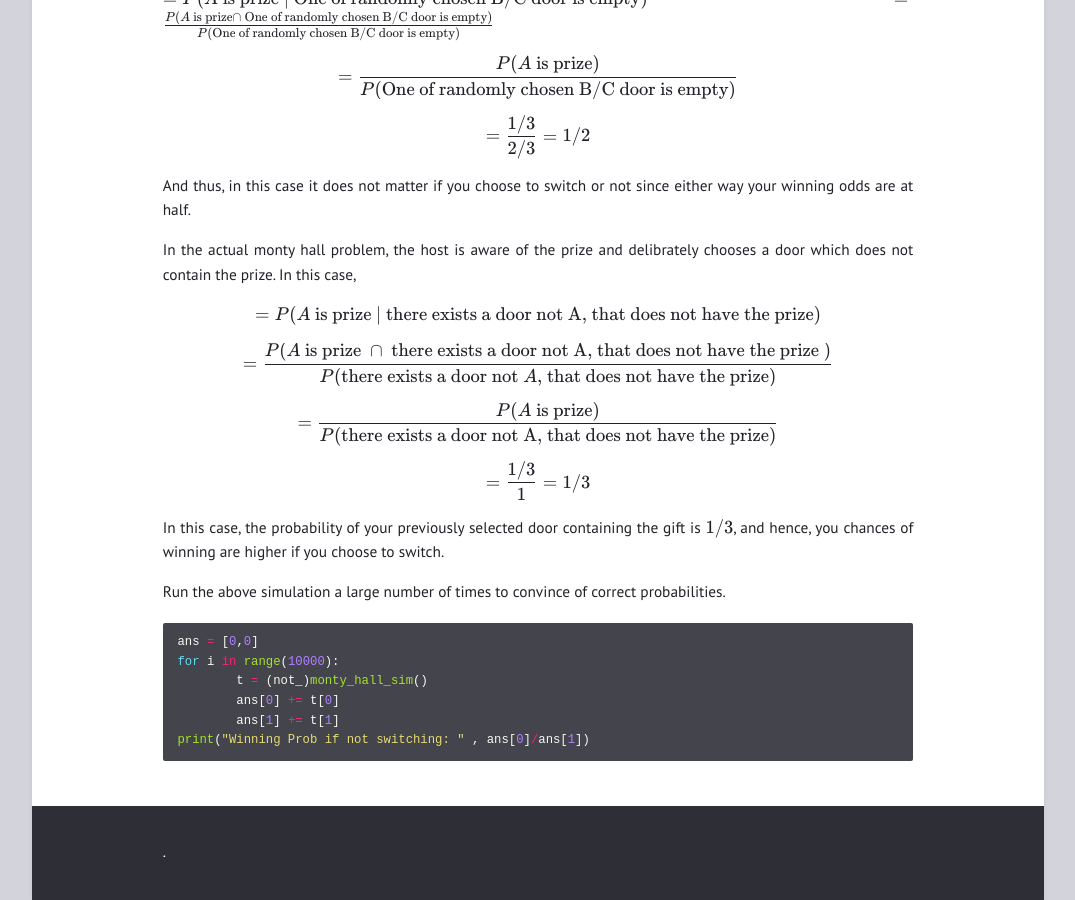
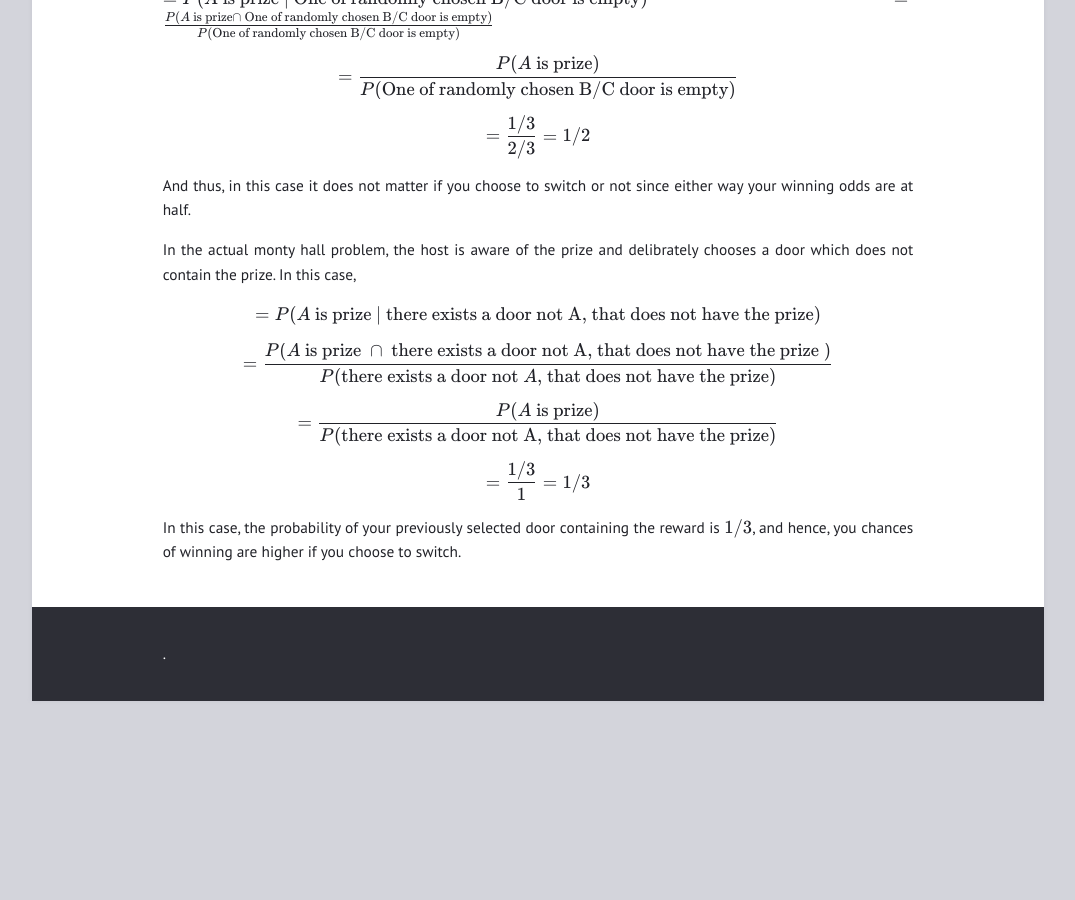
Before and after one commit to ayushbatra/ayushbatra.github.io, a Jekyll site: the page built from _posts/2023-01-02-monty-hall-problem.md, in a window 1280 px wide and 900 px high, scrolled down 1897 px. Shown: the whole window, without its empty margins (102-1177 px from the left). Built offline with Jekyll 4.4.1, drawn with Linux system fonts in a browser that asks for light colours; after the commit the page ends 2598 px from its top, so only the background shows below that.

Commit message:
Update 2023-01-02-monty-hall-problem.md

```diff
--- a/_posts/2023-01-02-monty-hall-problem.md
+++ b/_posts/2023-01-02-monty-hall-problem.md
@@ -111,18 +111,4 @@ $$= \frac{P( A\text{ is prize})}{P(\text{there exists a door not A, that does no
 
 $$= \frac{1/3}{1} = 1/3$$
 
-
-In this case, the probability of your previously selected door containing the gift is $$1/3$$, and hence, you chances of winning are higher if you choose to switch.
-
-
-
-Run the above simulation a large number of times to convince of correct probabilities.
-
-{% highlight python %}
-ans = [0,0]
-for i in range(10000):
-	t = (not_)monty_hall_sim()
-	ans[0] += t[0]
-	ans[1] += t[1]
-print("Winning Prob if not switching: " , ans[0]/ans[1])
-{%endhighlight%}
+In this case, the probability of your previously selected door containing the reward is $$1/3$$, and hence, you chances of winning are higher if you choose to switch.
```
